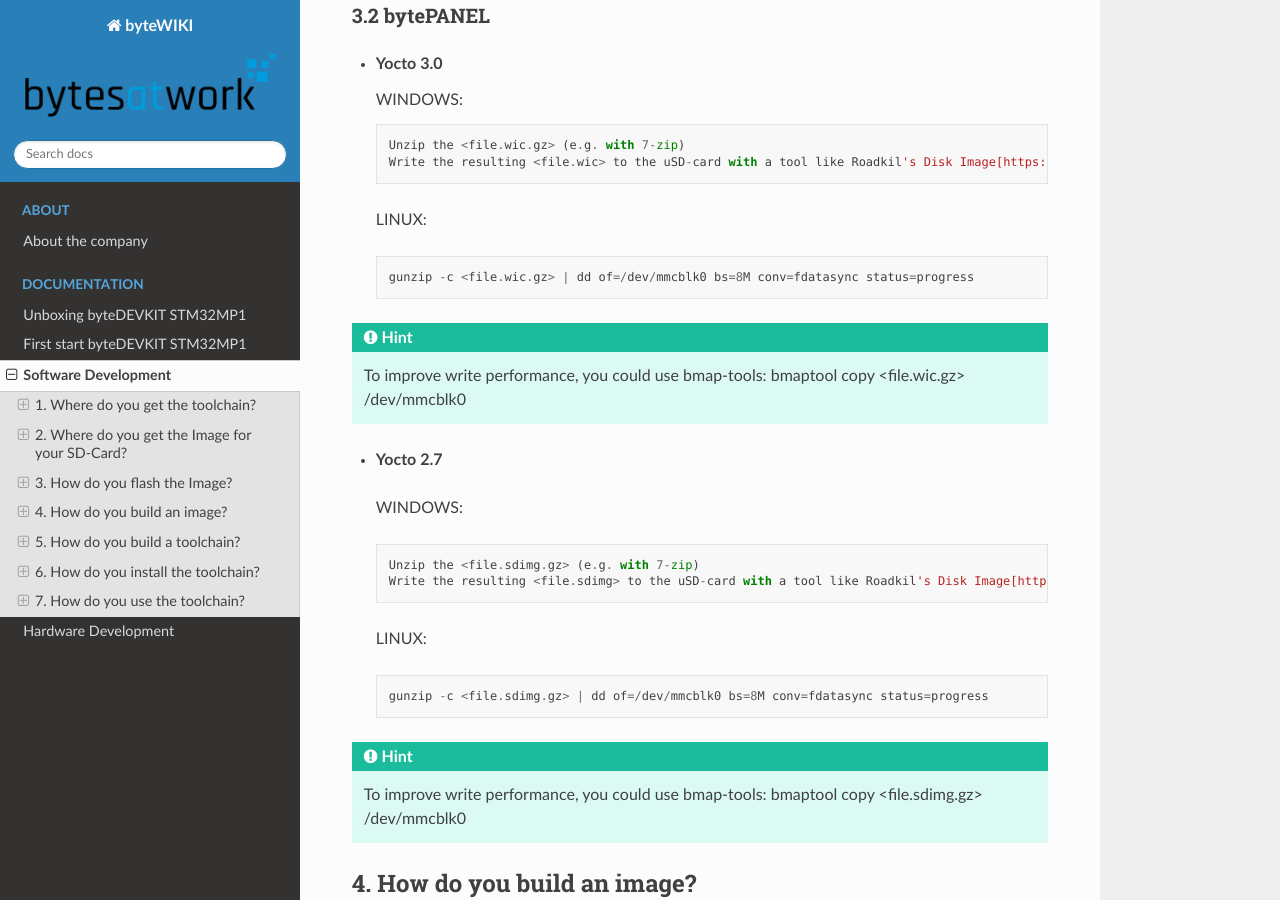
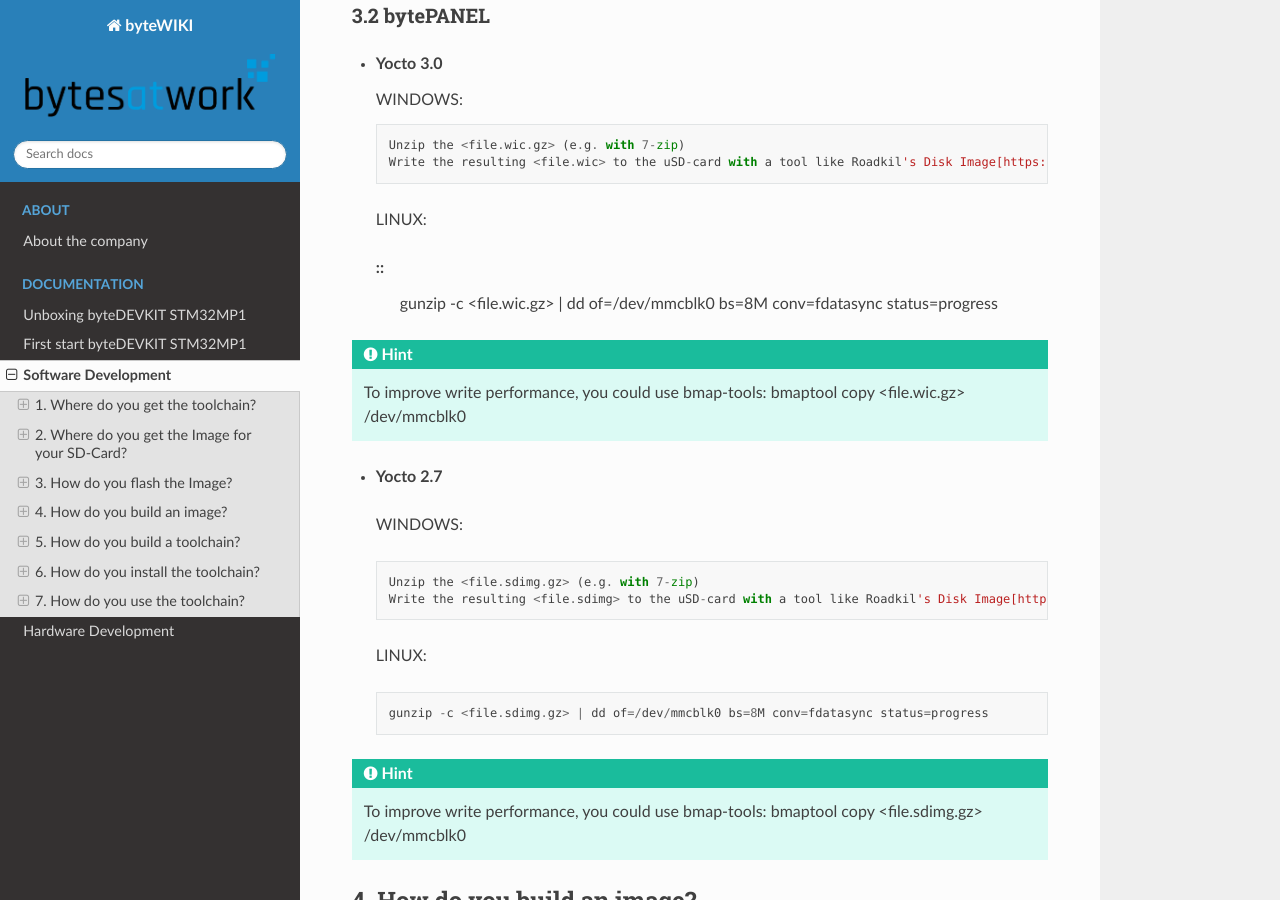
Before and after one commit to jfilus/byteWIKI, a Sphinx documentation site: the page built from docs/source/softwaredevelopment.rst, in a window 1280 px wide and 900 px high, scrolled down 2278 px. Built offline with Sphinx 7.4.7 and the Read the Docs theme 2.0.0, drawn with Linux system fonts in a browser that asks for light colours.

```diff
--- a/docs/source/softwaredevelopment.rst
+++ b/docs/source/softwaredevelopment.rst
@@ -89,7 +89,6 @@ The entire development lifecycle is done in-house with transparent project manag
 
    ::
 
-
      gunzip -c <file.raw.gz> | dd of=/dev/mmcblk0 bs=8M conv=fdatasync status=progress
      To improve write performance, you could use bmap-tools: bmaptool copy <file.raw.gz> /dev/mmcblk0
 
@@ -105,11 +104,13 @@ The entire development lifecycle is done in-house with transparent project manag
      Unzip the <file.wic.gz> (e.g. with 7-zip)
      Write the resulting <file.wic> to the uSD-card with a tool like Roadkil's Disk Image[https://www.roadkil.net/program.php?ProgramID=12]
 
+
   LINUX:
 
   ::
+     gunzip -c <file.wic.gz> | dd of=/dev/mmcblk0 bs=8M conv=fdatasync status=progress
 
-     gunzip -c <file.wic.gz> | dd of=/dev/mmcblk0 bs=8M conv=fdatasync status=progress
+
 .. Hint:: To improve write performance, you could use bmap-tools: bmaptool copy <file.wic.gz> /dev/mmcblk0
 
 -  **Yocto 2.7**
@@ -126,6 +127,9 @@ The entire development lifecycle is done in-house with transparent project manag
   ::
 
      gunzip -c <file.sdimg.gz> | dd of=/dev/mmcblk0 bs=8M conv=fdatasync status=progress
+
+
+
 .. Hint:: To improve write performance, you could use bmap-tools: bmaptool copy <file.sdimg.gz> /dev/mmcblk0
 
 ============================================
@@ -141,7 +145,8 @@ The entire development lifecycle is done in-house with transparent project manag
 
    ::
 
-      repo init -u https://github.com/bytesatwork/bsp-platform-st.git -b warrior repo sync
+      repo init -u https://github.com/bytesatwork/bsp-platform-st.git -b warrior
+      repo sync
 
    If those commands are completed successfully, the following command
    will setup a Yocto Project environment for byteDEVKIT:
@@ -172,7 +177,8 @@ The entire development lifecycle is done in-house with transparent project manag
 
    ::
 
-      repo init -u https://github.com/bytesatwork/bsp-platform.git -b zeus repo sync
+      repo init -u https://github.com/bytesatwork/bsp-platform.git -b zeus
+      repo sync
 
    If those commands are completed successfully, the following command
    will setup a Yocto Project environment for bytePANEL:
```
